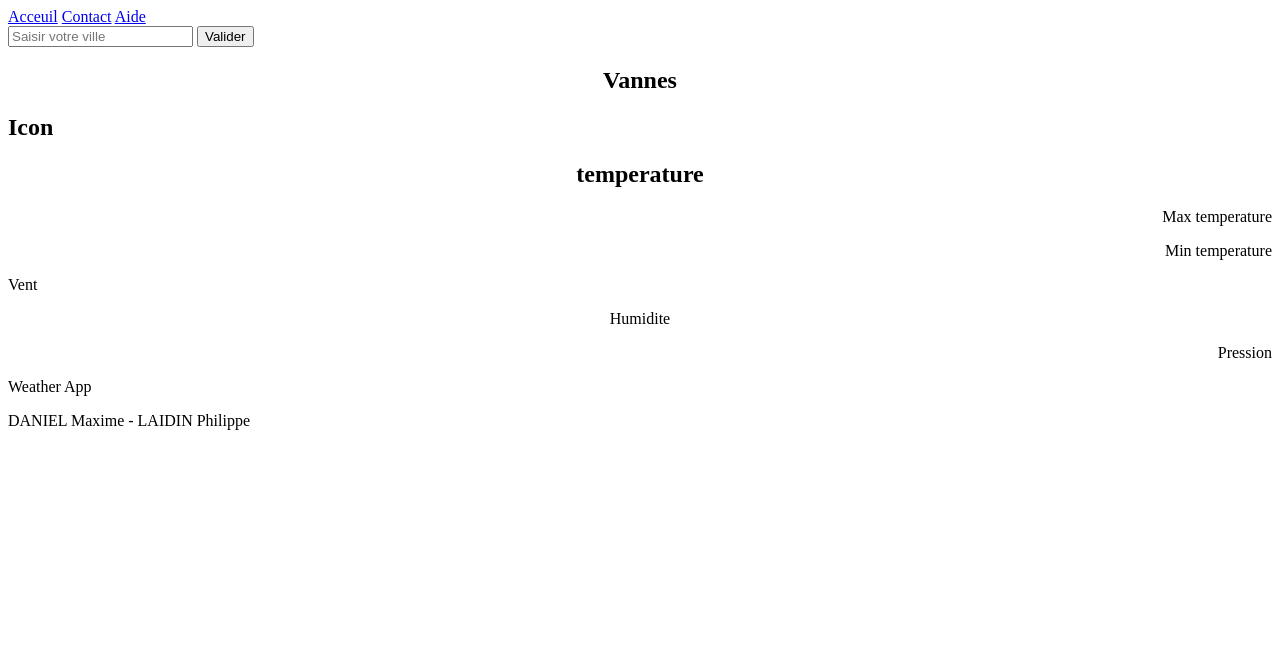
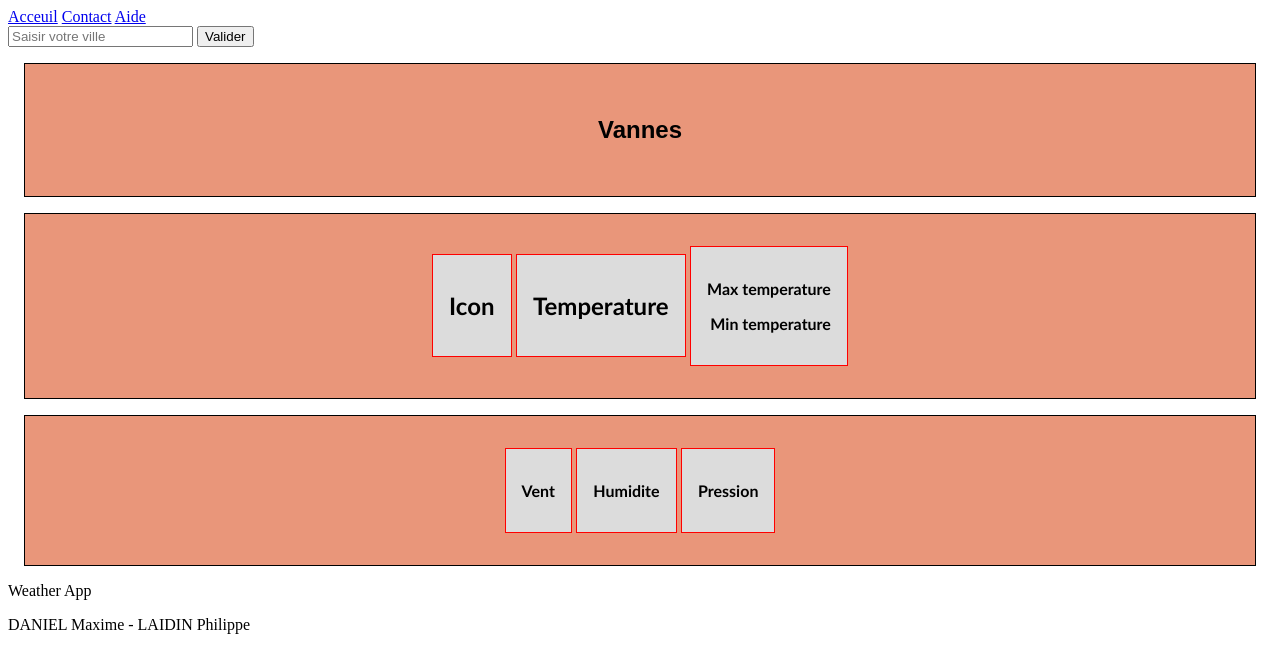
Before and after one commit to max-208/Weather-tp1-3, a plain HTML site: page src/index.html in a window 1280 px wide. Drawn offline with Linux system fonts and the light colour scheme.

Commit message:
HTML divs and css

```diff
--- a/src/index.html
+++ b/src/index.html
@@ -4,6 +4,8 @@
         <title>
             Weather
         </title>
+
+        <link rel="stylesheet" href="stylesheet.css">
     </head>
     <body>
         <header>
@@ -25,15 +27,15 @@
             </div>
         </div>
 
-        <div class = child >
-            <div style="text-align: left;">
+        <div class = 'parent' >
+            <div class = 'child'' style="text-align: left;">
                 <h1>Icon</h1>
             </div>
-            <div style="text-align: center;">
-                <h1>temperature</h1>
+            <div class = 'child''  style="text-align: center;">
+                <h1>Temperature</h1>
             </div>
 
-            <div class = child>
+            <div class = 'child''>
                 <div style="text-align:right">
                     <p>Max temperature</p></div>
                 <div style="text-align:right">
@@ -42,13 +44,13 @@
             </div>
         </div>
 
-            <div class= child>
-                <div style="text-align: left;">
+            <div class= 'parent' >
+                <div  class = 'child'' style="text-align: left;">
                     <p> Vent </p>
                 </div>
-                <div style="text-align:center">
+                <div class = 'child'' style="text-align:center">
                     <p> Humidite</p></div>
-                <div style="text-align:right">
+                <div  class = 'child'' style="text-align:right">
                     <p> Pression <p></p>
                 </div>
             </div>
--- /dev/null
+++ b/src/stylesheet.css
@@ -0,0 +1,17 @@
+.parent {
+    border: 1px solid black;
+    margin: 1rem;
+    padding: 2rem 2rem;
+    text-align: center;
+    background-color: darksalmon;
+    font-family: Arial, Helvetica, sans-serif;
+    font-weight: bold;
+  }
+  .child {
+    display: inline-block;
+    border: 1px solid red;
+    padding: 1rem 1rem;
+    vertical-align: middle;
+    background-color: gainsboro;
+    font-family: 'Trebuchet MS', 'Lucida Sans Unicode', 'Lucida Grande', 'Lucida Sans', Arial, sans-serif;
+  }
```
